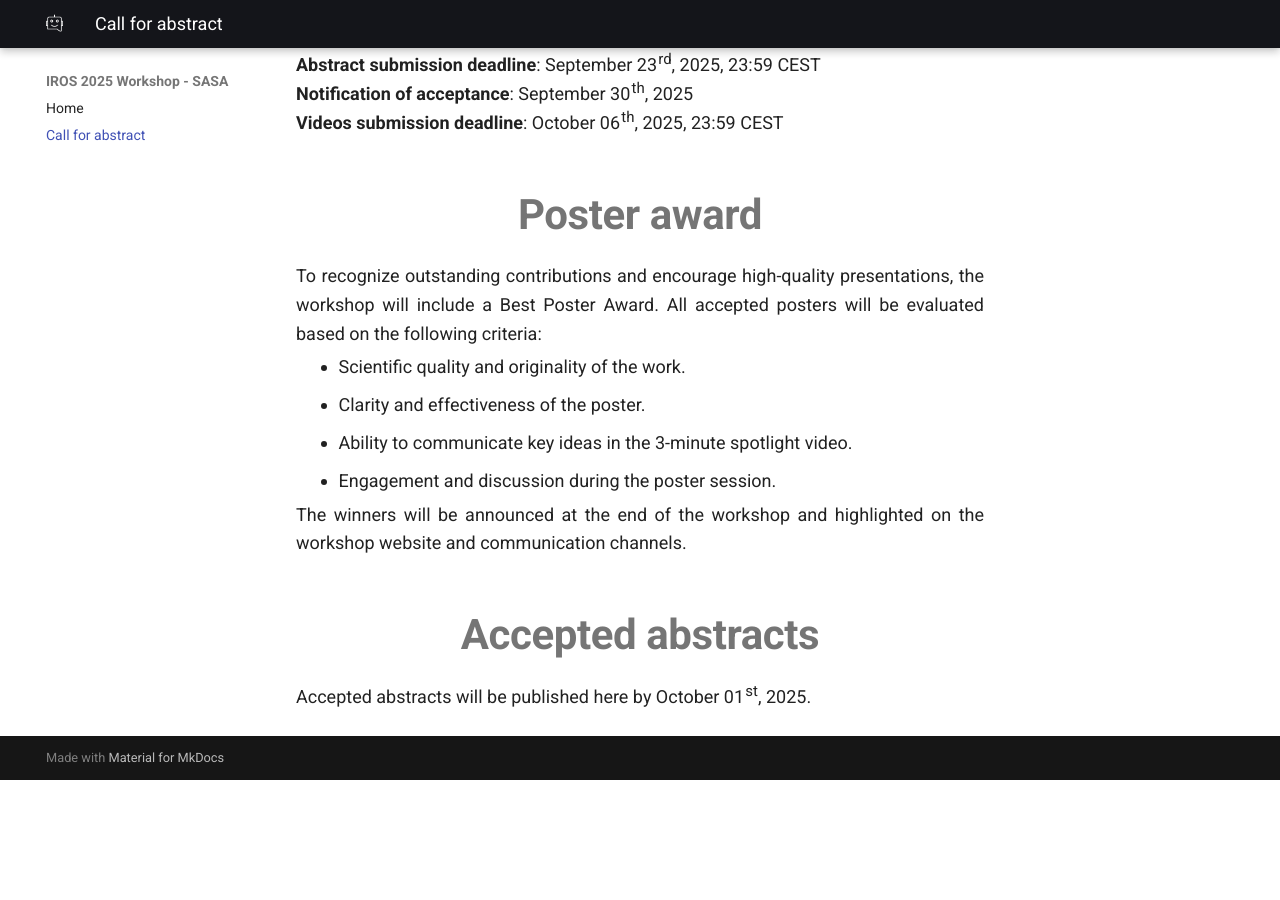
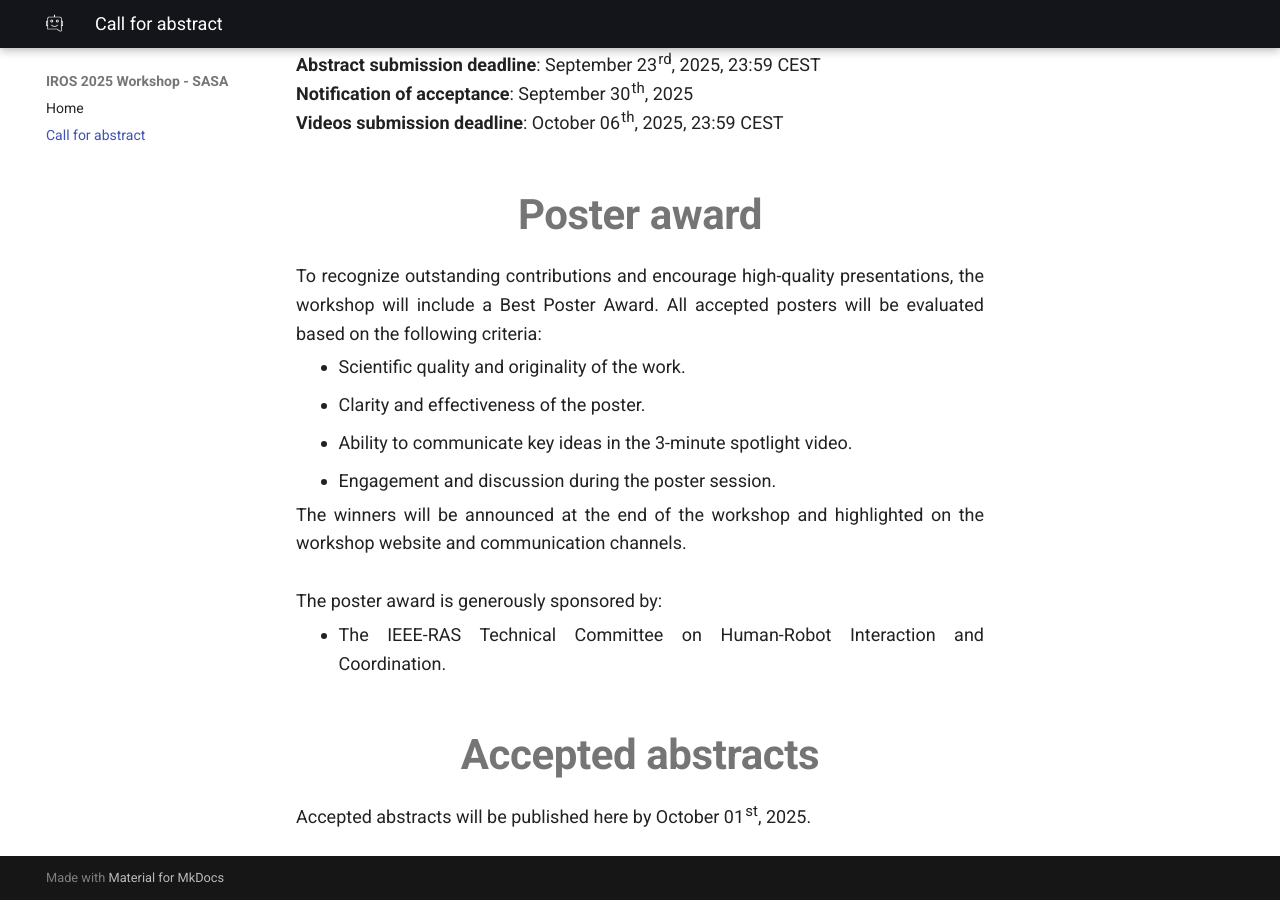
Before and after one commit to sssa-teleoperation/workshop, an MkDocs documentation site: the page built from docs/call-for-abstract.md, in a window 1280 px wide and 900 px high, scrolled down 1072 px. Built offline with MkDocs 1.6.1 and Material for MkDocs 9.7.7, drawn with Linux system fonts in a browser that asks for light colours; before the commit the page ends 1852 px from its top, so only the background shows below that.

Commit message:
update sponsors

```diff
--- a/docs/call-for-abstract.md
+++ b/docs/call-for-abstract.md
@@ -39,7 +39,11 @@ To recognize outstanding contributions and encourage high-quality presentations,
     <li> Engagement and discussion during the poster session.  </li>
 </ul>
 
-The winners will be announced at the end of the workshop and highlighted on the workshop website and communication channels.
+The winners will be announced at the end of the workshop and highlighted on the workshop website and communication channels.<br><br>
+The poster award is generously sponsored by:
+<ul style="margin-top: 5px; margin-left: 20px; margin-bottom: 5px; list-style-type: disc;">
+    <li>The IEEE-RAS Technical Committee on Human-Robot Interaction and Coordination.</li>
+</ul>
 <div>
 
 <h1 id="accepted abstracts" style="text-align: center; margin-top: 50px; margin-bottom: 20px; font-size: 42px; font-weight: bold">Accepted abstracts</h1>
```
Also changed, not shown: docs/index.md (+15 -0 lines), docs/images/Telerobotics_single.png (added).
